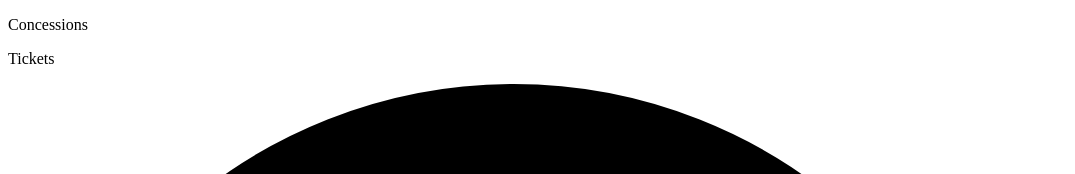
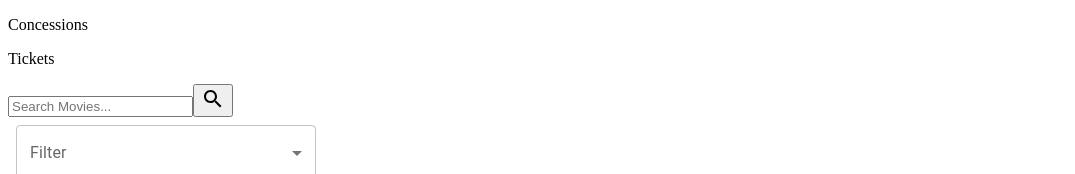
Before and after one commit to anandp1/cpsc-481, a Next.js app: page /movie-list in a window 1280 px wide. Shown: the top 174 px of the page, without its empty margins (0-1075 px from the left). Built offline with nearby package versions, Linux system fonts and the light colour scheme.

Commit message:
Add search functionality to movie list

```diff
--- a/src/pages/movie-list.jsx
+++ b/src/pages/movie-list.jsx
@@ -1,13 +1,33 @@
-import { useState } from "react";
+import { useState, useEffect } from "react";
+import { IconButton } from "@mui/material";
 import MovieComponent from "../components/landing/movie";
 import MovieModal from "../components/modal/movie-modal";
 import Filter from "../components/movie-list/filter";
 import Layout from "../components/shared/layout";
 import { movieByTime } from "../lib/data";
+import { Search, HighlightOff } from "@mui/icons-material";
 
 export default function MovieList() {
   const [isMovieModalOpen, setIsMovieModalOpen] = useState(false);
   const handleClose = () => setIsMovieModalOpen(false);
+
+  const movieArray = Object.values(movieByTime).flat()
+  const movieList = movieArray.reduce((unique, o) => {
+    if (!unique.some(obj => obj.title === o.title)) {
+      unique.push(o);
+    }
+    return unique;
+  }, [])
+
+  const [searchInput, setSearchInput] = useState("");
+  const [filteredMovieList, setFilteredMovieList] = useState(movieList);
+
+  useEffect(() => {
+    const newMovieList = movieList.filter((movie) => {
+      return movie.title.toLowerCase().includes(searchInput.toLowerCase())
+    });
+    setFilteredMovieList(newMovieList);
+  }, [searchInput]);
 
   return (
     <>
@@ -20,39 +40,36 @@ export default function MovieList() {
         )}
 
         <div className="flex flex-col my-2 overflow-y-auto">
-          <div className="flex flex-row mx-7 mb-2">
-            <form className="w-1/2 mt-2">
-              <div className="relative">
-                <div className="absolute inset-y-0 left-0 flex items-center pl-3 pointer-events-none">
-                  <svg
-                    className="w-4 h-4 text-gray-500 dark:text-gray-400"
-                    aria-hidden="true"
-                    xmlns="http://www.w3.org/2000/svg"
-                    fill="none"
-                    viewBox="0 0 20 20"
-                  >
-                    <path
-                      stroke="currentColor"
-                      stroke-linecap="round"
-                      stroke-linejoin="round"
-                      stroke-width="2"
-                      d="m19 19-4-4m0-7A7 7 0 1 1 1 8a7 7 0 0 1 14 0Z"
-                    />
-                  </svg>
-                </div>
+          <div className="flex flex-row mx-7 mb-2 h-16">
+            <form onSubmit={(e) => e.preventDefault()} className="flex relative grow">
               <input
                 type="search"
-                  className="block w-full p-4 pl-10 text-sm text-gray-900 border border-gray-300 rounded-lg bg-gray-50"
-                  placeholder="Search Movie..."
+                value={searchInput}
+                onChange={(e) => setSearchInput(e.target.value)}
+                className="block w-full p-4 pl-6 text-sm text-gray-900 border border-gray-300 rounded-tl-lg rounded-bl-lg bg-gray-50 mt-2"
+                placeholder="Search Movies..."
               />
-              </div>
+              {searchInput.length > 0 && (
+                <IconButton type="reset"
+                  onClick={() => setSearchInput("")}
+                  sx={{
+                    position: 'absolute',
+                    right: '4rem',
+                    top: '50%',
+                    transform: 'translate(-10%, -50%)'
+                  }}>
+                  <HighlightOff className="w-5 h-5 bg-red" />
+                </IconButton>
+              )}
+              <button type="submit" className="w-16 rounded-tr-lg rounded-br-lg bg-blue-500 text-white hover:bg-blue-600 mt-2">
+                <Search />
+              </button>
             </form>
             <Filter />
+
           </div>
           <div className="flex flex-wrap space-y-2 pb-16">
-            {Object.values(movieByTime)
-              .flat()
-              .map((movie, index) => {
+            {filteredMovieList.map((movie, index) => {
               return (
                 <MovieComponent
                   key={movie.title + index}
```
Lines whose indentation alone changed are shown as unchanged.
